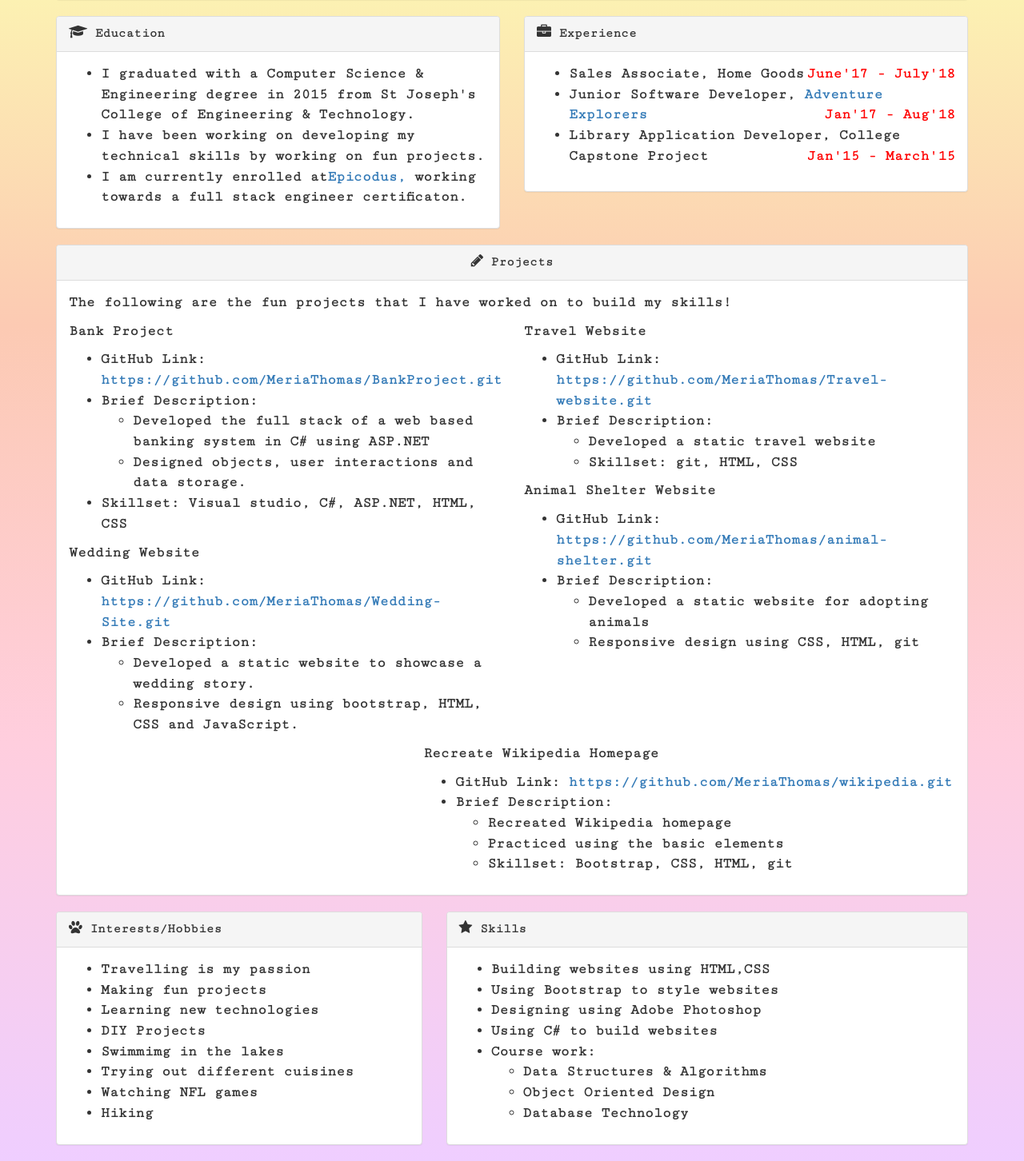
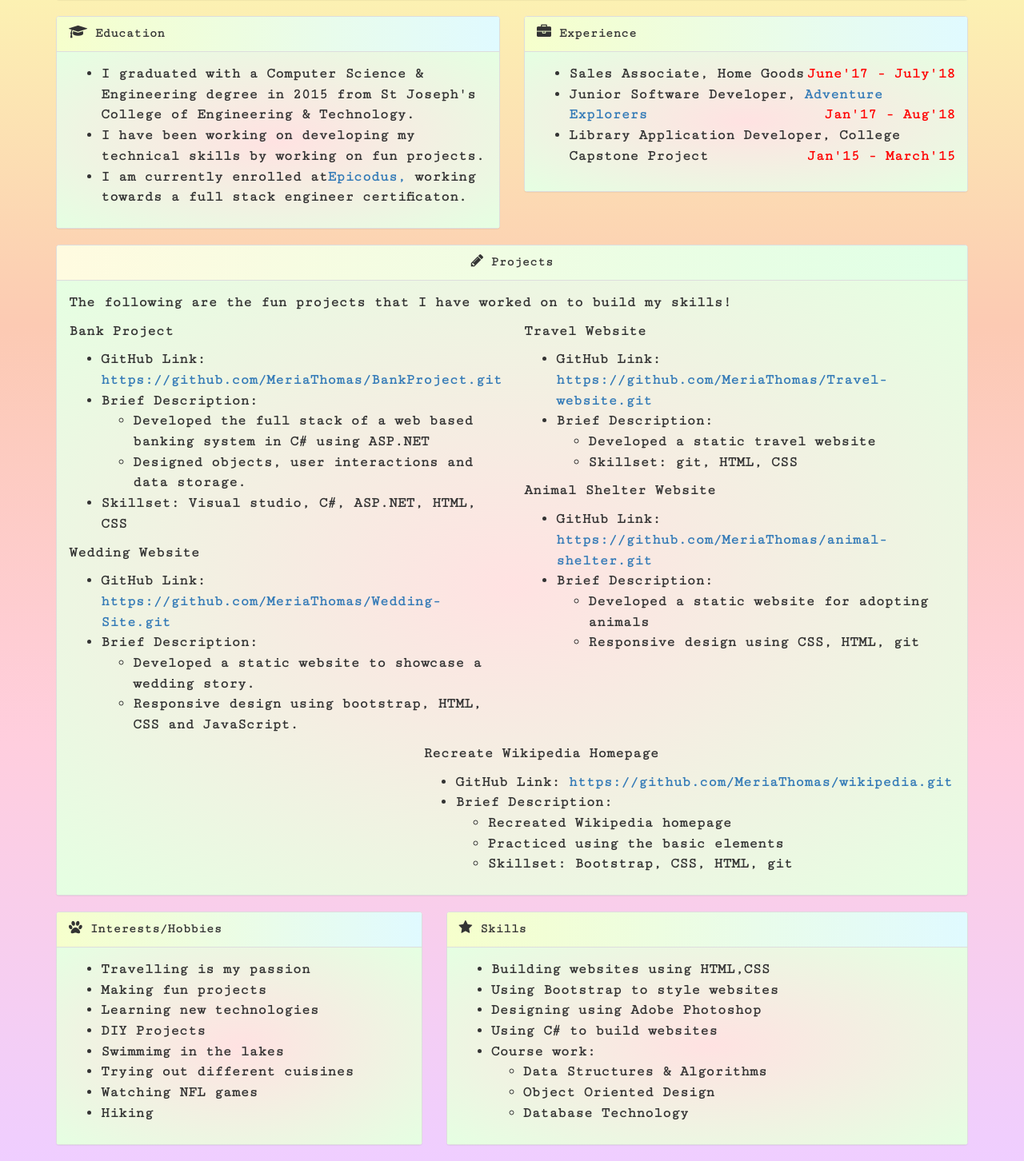
Before and after one commit to meriat/portfolio, a plain HTML site: page index.html in a window 1280 px wide. Shown: the part 638-2090 px from the top of the page at 80% size. Drawn offline with nearby package versions, Linux system fonts and the light colour scheme.

```diff
--- a/css/styles.css
+++ b/css/styles.css
@@ -30,4 +30,13 @@ body{
 
 #me{
   text-align: center;
+  background-image: repeating-linear-gradient(to right,#fffbe0,#e0ffe6);
 }
+
+.panel-body{
+  background-image: repeating-radial-gradient(#ffe2e2,#e5ffe2);
+}
+
+#ed{
+background-image: repeating-linear-gradient(to right,#f6ffcc,#e0faff);
+}
--- a/index.html
+++ b/index.html
@@ -34,7 +34,7 @@
     <div class="row">
       <div class="col-md-6">
         <div class="panel panel-default">
-          <div class="panel-heading">
+          <div class="panel-heading" id="ed">
             <div class="panel-title"><i class="fa fa-graduation-cap" aria-hidden="true" style="font-size:18px"></i> Education</div>
           </div>
           <div class="panel-body">
@@ -49,7 +49,7 @@
 
       <div class="col-md-6">
         <div class="panel panel-default">
-          <div class="panel-heading">
+          <div class="panel-heading" id="ed">
             <div class="panel-title"><i class="fa fa-briefcase" aria-hidden="true" style="font-size:18px"></i> Experience</div>
           </div>
           <div class="panel-body" id="experience">
@@ -142,7 +142,7 @@
       <div class="row">
         <div class="col-md-5">
           <div class="panel panel-default">
-            <div class="panel-heading">
+            <div class="panel-heading" id="ed">
               <div class="panel-title"><i class="fa fa-paw" aria-hidden="true" style="font-size:18px"></i> Interests/Hobbies</div>
             </div>
             <div class="panel-body">
@@ -162,7 +162,7 @@
 
         <div class="col-md-7">
           <div class="panel panel-default">
-            <div class="panel-heading">
+            <div class="panel-heading" id="ed">
               <div class="panel-title"><i class="fa fa-star" aria-hidden="true" style="font-size:18px"></i> Skills</div>
             </div>
             <div class="panel-body">
```
